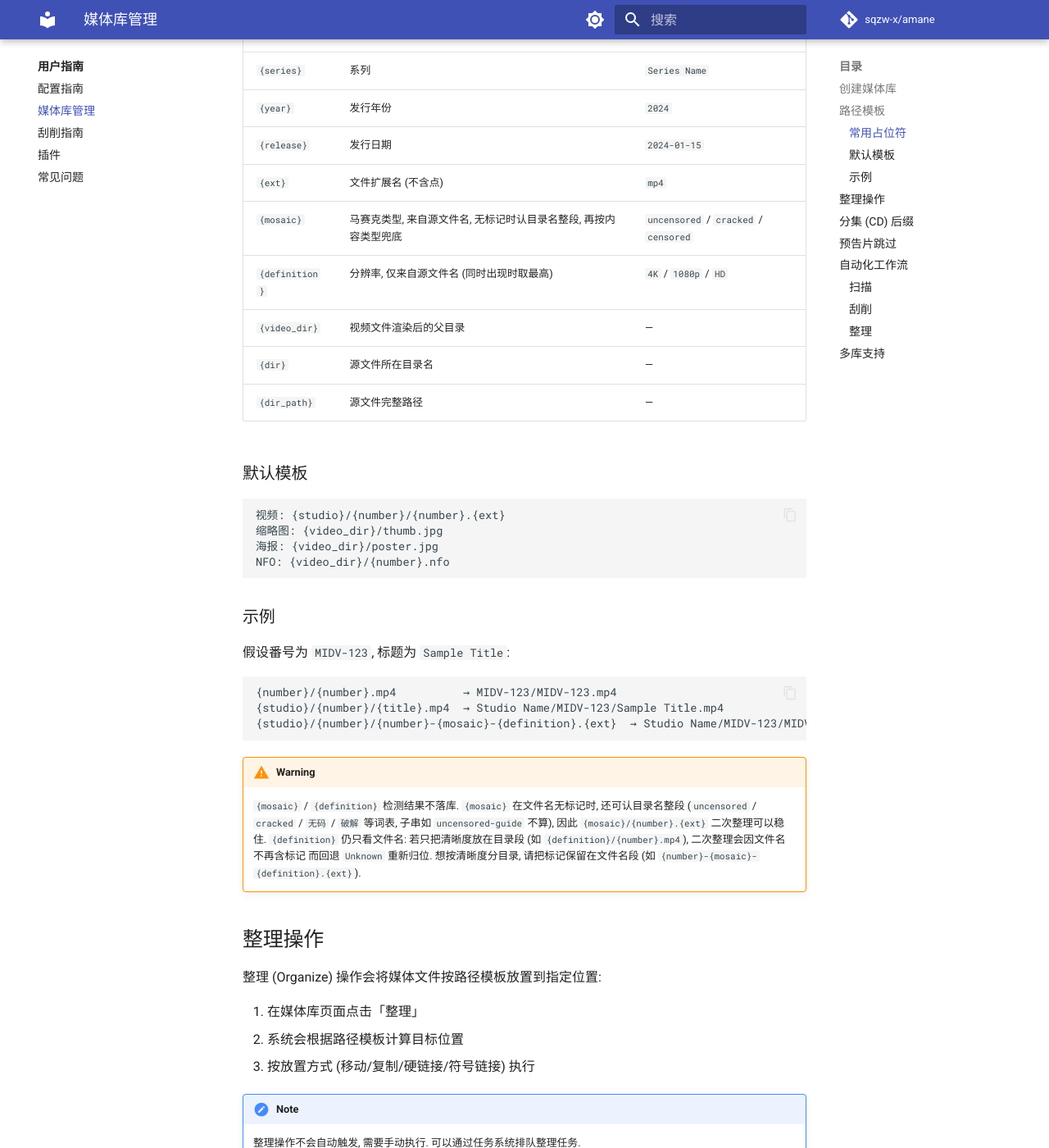
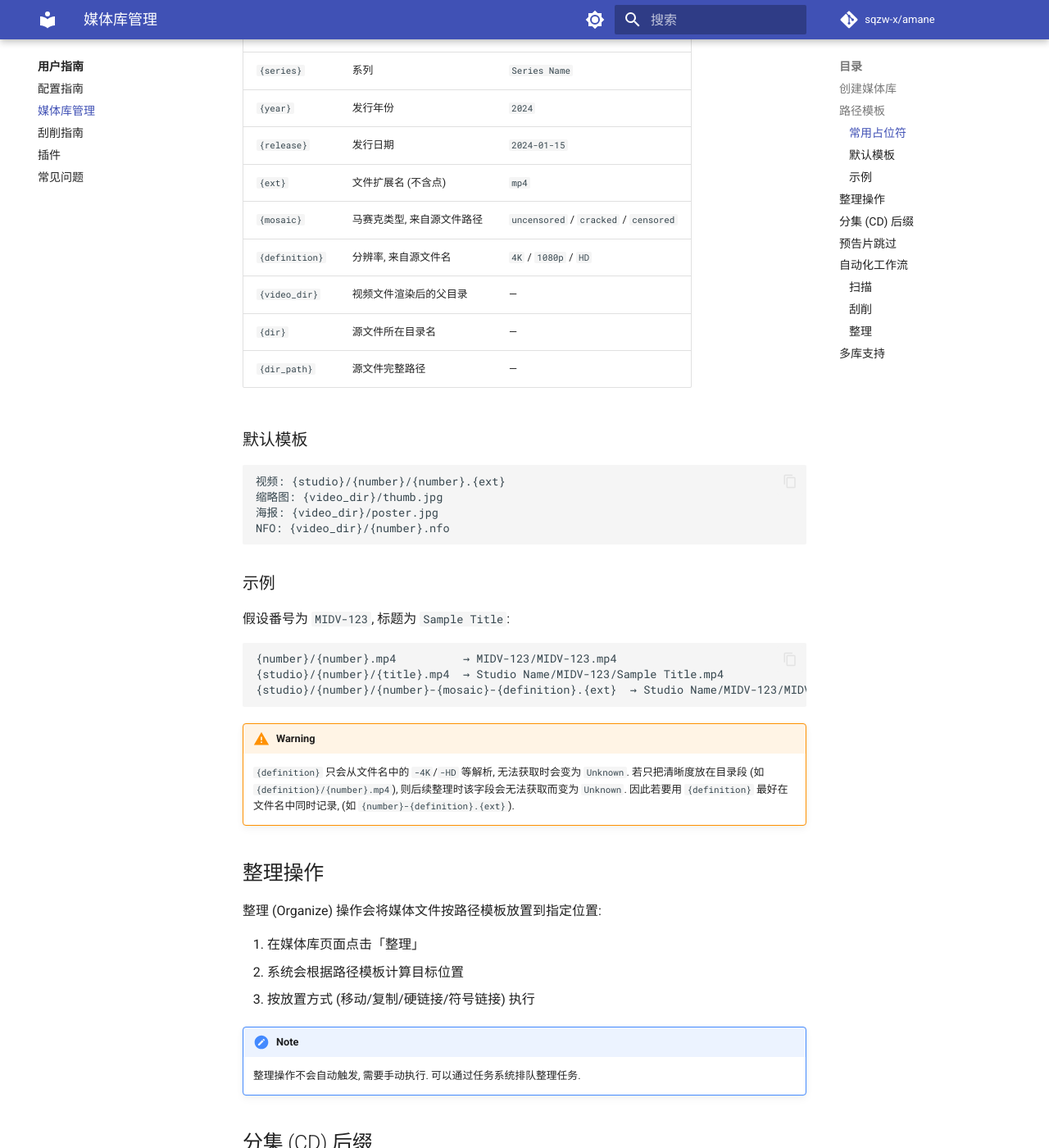
Before and after one commit to cdlongbow/amane, an MkDocs documentation site: the page built from docs/user/libraries.md, in a window 1280 px wide and 1400 px high, scrolled down 845 px. Shown: the whole window at 82% size. Built offline with MkDocs 1.6.1 and Material for MkDocs 9.7.7, drawn with Linux system fonts in a browser that asks for light colours; comment, search, counter and statistics services are not loaded.

Commit message:
docs: 澄清 `{mosaic}` 和 `{definition}`

````diff
--- a/docs/user/libraries.md
+++ b/docs/user/libraries.md
@@ -24,8 +24,8 @@
 | `{year}` | 发行年份 | `2024` |
 | `{release}` | 发行日期 | `2024-01-15` |
 | `{ext}` | 文件扩展名 (不含点) | `mp4` |
-| `{mosaic}` | 马赛克类型, 来自源文件名, 无标记时认目录名整段, 再按内容类型兜底 | `uncensored` / `cracked` / `censored` |
-| `{definition}` | 分辨率, 仅来自源文件名 (同时出现时取最高) | `4K` / `1080p` / `HD` |
+| `{mosaic}` | 马赛克类型, 来自源文件路径 | `uncensored` / `cracked` / `censored` |
+| `{definition}` | 分辨率, 来自源文件名 | `4K` / `1080p` / `HD` |
 | `{video_dir}` | 视频文件渲染后的父目录 | — |
 | `{dir}` | 源文件所在目录名 | — |
 | `{dir_path}` | 源文件完整路径 | — |
@@ -50,12 +50,10 @@ NFO: {video_dir}/{number}.nfo
 ```
 
 !!! warning
-    `{mosaic}` / `{definition}` 检测结果不落库. `{mosaic}` 在文件名无标记时, 还可认目录名整段
-    (`uncensored` / `cracked` / `无码` / `破解` 等词表, 子串如 `uncensored-guide` 不算),
-    因此 `{mosaic}/{number}.{ext}` 二次整理可以稳住. `{definition}` 仍只看文件名:
-    若只把清晰度放在目录段 (如 `{definition}/{number}.mp4`), 二次整理会因文件名不再含标记
-    而回退 `Unknown` 重新归位. 想按清晰度分目录, 请把标记保留在文件名段
-    (如 `{number}-{mosaic}-{definition}.{ext}`).
+    `{definition}` 只会从文件名中的 `-4K`/`-HD` 等解析, 无法获取时会变为 `Unknown`.
+    若只把清晰度放在目录段 (如 `{definition}/{number}.mp4`),
+    则后续整理时该字段会无法获取而变为 `Unknown`. 因此若要用 `{definition}` 最好在文件名中同时记录,
+    (如 `{number}-{definition}.{ext}`).
 
 ## 整理操作
 
````
